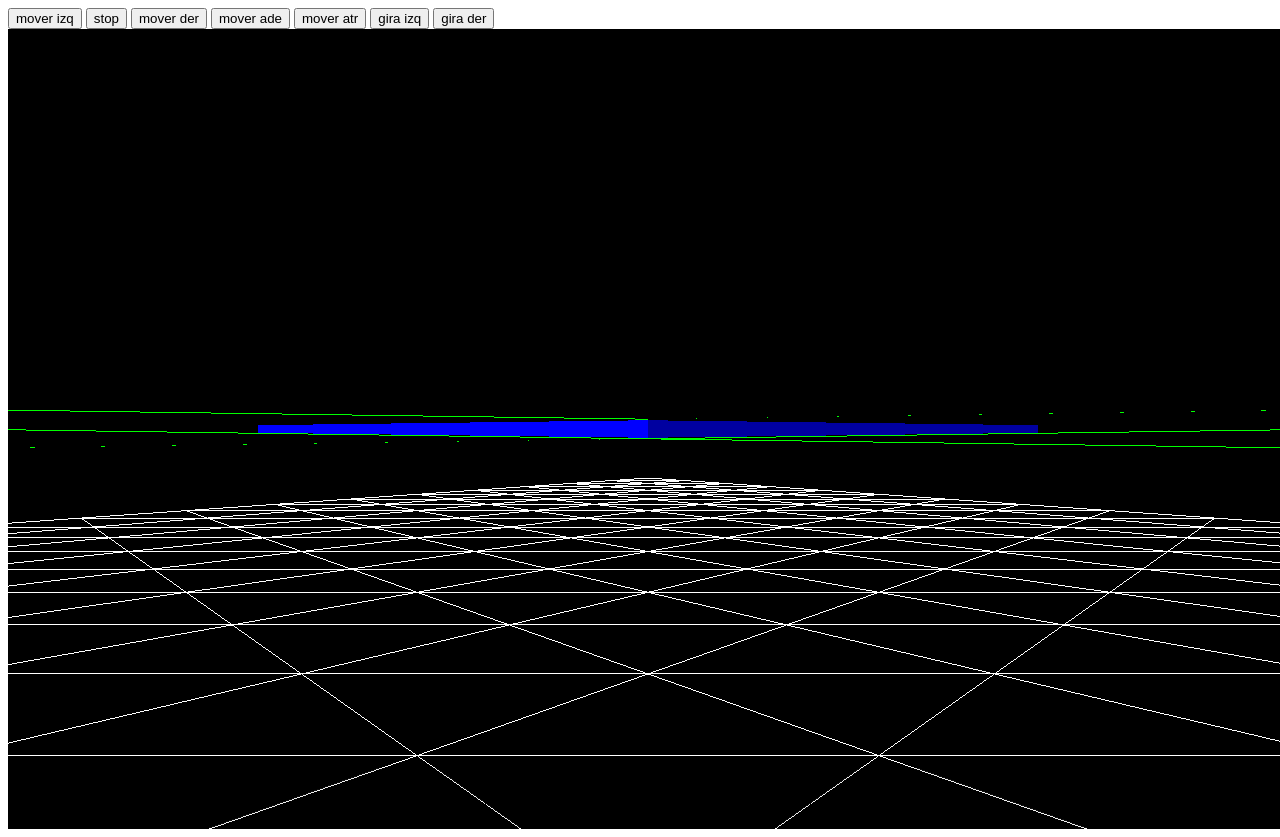
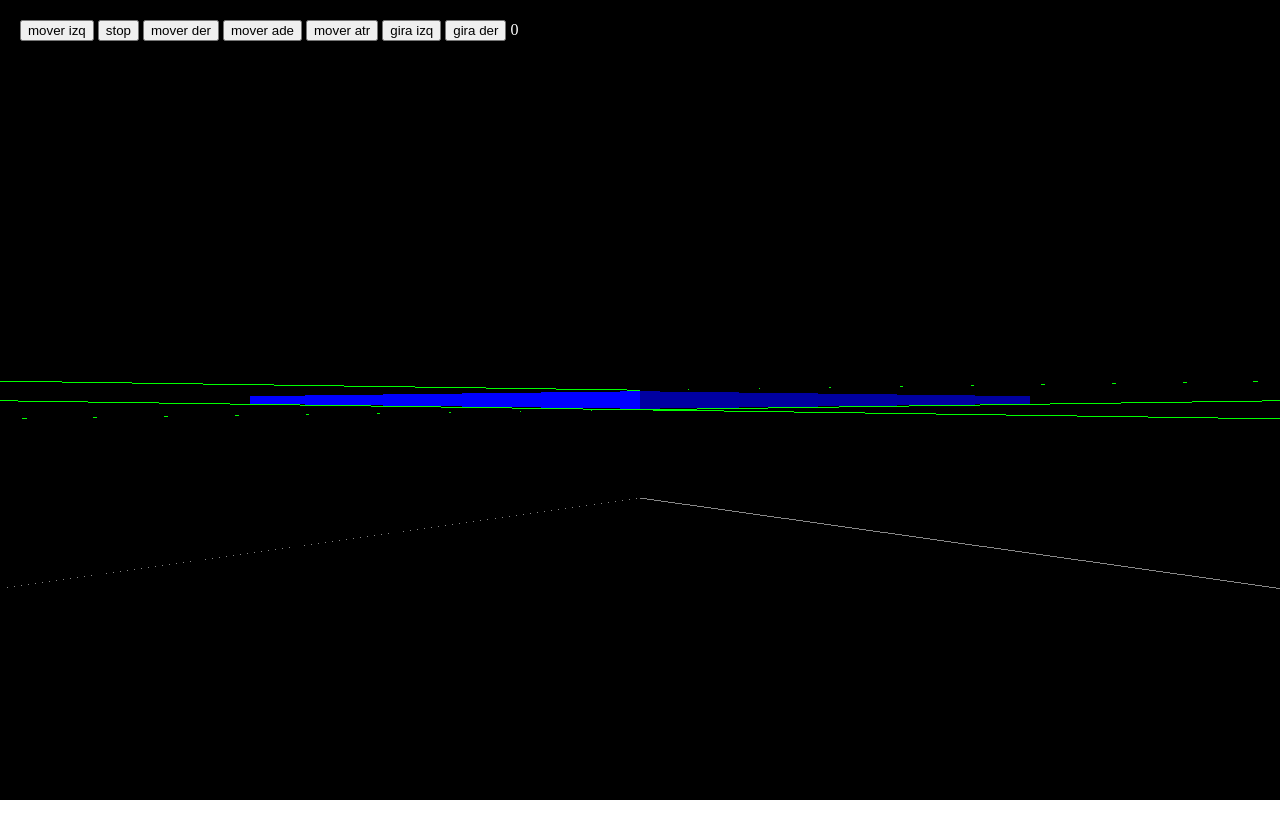
Before and after one commit to yayo618/retratando-mi-mascota, a plain HTML site: page index.html in a window 1280 px wide. After the commit the page ends 800 px from the top, so only its background shows below. Drawn offline with nearby package versions, Linux system fonts and the light colour scheme; animation ran at ten frames a second.

Commit message:
prueba 1 del touch en pantalla

```diff
--- a/index.html
+++ b/index.html
@@ -1,7 +1,9 @@
 <html>
-  <head></head>
-  <body>
-    <div>
+  <head>
+	<link rel="stylesheet" href="./style.css">
+  </head>
+  <body ontouchstart="countTouches(event)" ontouchend="countTouches(event)">
+    <div class="info">
 	<button onclick="stop(),nStopM(),moverIzq=true">mover izq</button>
 	<button onclick="stop()">stop</button>
 	<button onclick="stop(),nStopM(),moverDer=true">mover der</button>
@@ -9,9 +11,15 @@
 	<button onclick="stop(),nStopM(),moverAtr=true">mover atr</button>
 	<button onclick="stop(),rotaIz=true">gira izq</button>
 	<button onclick="stop(),rotaDe=true">gira der</button>
+	<span id="demo">0</span>
     </div>
     <script src="../threejs/three.min.js"></script>
     <script>
+      function countTouches(event){
+	  var numToq = event.touches.length;
+	  document.getElementById("demo").innerHTML = numToq;
+      }
+
 	var moverIzq,moverDer,moverAde,moverAtr,rotaIz,rotaDe;
 	var clock = new THREE.Clock();
 	var blockZn = true;
@@ -40,13 +48,8 @@
 	cube.position.set(1,0,5.5);
         scene.add(cube);
 
-	meshFloor = new THREE.Mesh(
-	            new THREE.PlaneGeometry(20,20,20,20),
- 		    new THREE.MeshBasicMaterial({color:0xffffff,wireframe:true})
- 	);
-	meshFloor.rotation.x -= Math.PI/2;
+	meshFloor = new THREE.GridHelper(10,10);
 	meshFloor.position.y = -1;
-	meshFloor.receiveShadow = true;
 	scene.add(meshFloor);
 
 	//collision helper
--- /dev/null
+++ b/style.css
@@ -0,0 +1,35 @@
+body {
+    margin: 0;
+    touch-action: none;
+}
+
+canvas {
+    display: block;
+
+}
+
+.info {
+	color: #FFF;
+	position: absolute;
+	padding: 20px 0 0 20px;
+}
+
+/*
+a {
+	color: inherit;
+}
+
+label {
+	cursor: pointer;
+}
+
+.ruler {
+	pointer-events: none;
+	position: absolute;
+	top: 0;
+	left: 0;
+	right: 0;
+	bottom: 0;
+	background: url( "./ruler.png" ) no-repeat 0 0;
+}
+*/
```
Also changed, not shown: obtener-tam-img.html (deleted, +0 -13 lines), prueba-touch.html (added, +18 -0 lines).
